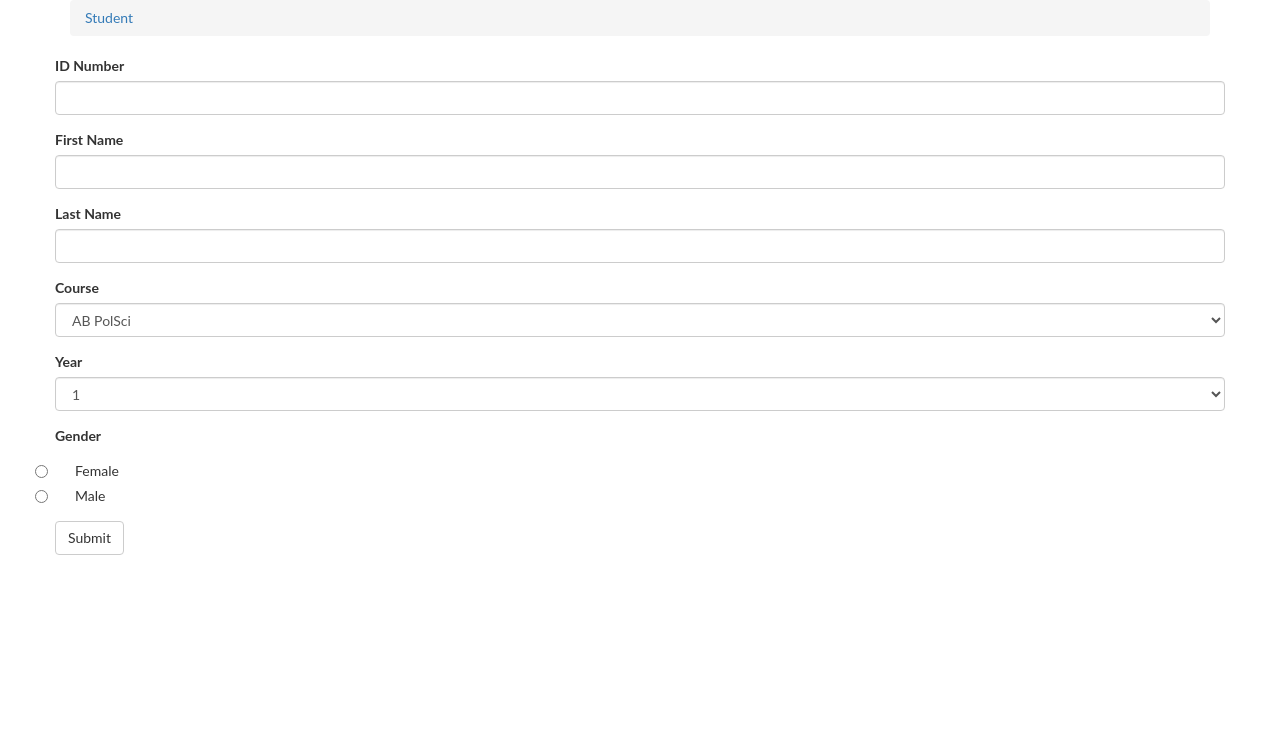
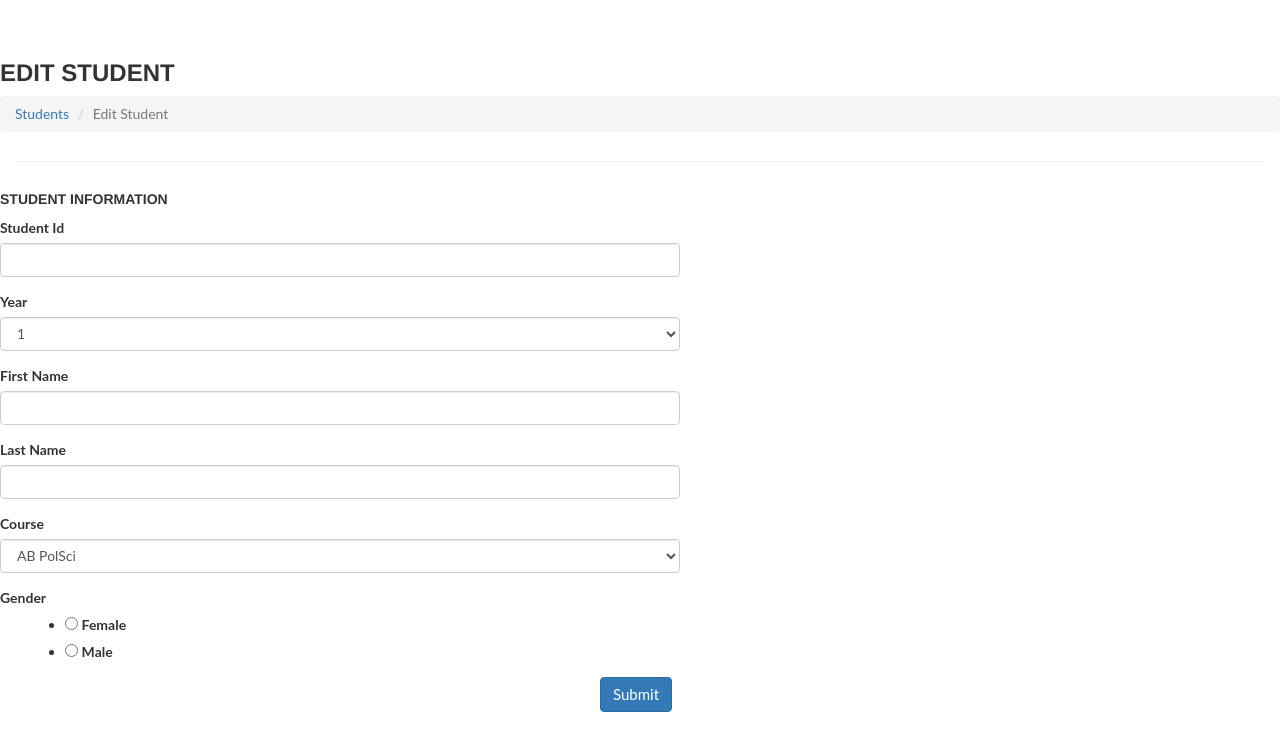
Before and after one commit to ShemaiahMontilla/SIS-WEB, a Flask app: template app/templates/edit_student.html in a window 1280 px wide. Shown: the top 751 px of the page. Run offline with Flask 2, Linux system fonts and the light colour scheme; the template is opened without the code that fills it: values that come from a table or form of the project are taken from there, others are empty; some libraries are stand-ins or nearby versions.

Commit message:
Change the template for the edit form for students, courses, colleges

```diff
--- a/app/templates/edit_student.html
+++ b/app/templates/edit_student.html
@@ -1,18 +1,78 @@
+{% extends "layouts/master_layout.html" %}
+
 {% import "bootstrap/wtf.html" as wtf %}
-{%- extends "layouts/master_layout.html" %}
+
 {% block content %}
-<div class="container">
-        <nav aria-label="breadcrumb">
-            <ol class="breadcrumb">
-                <li class="breadcrumb-item active" aria-current="page">
-                    <a href="{{ url_for('.index') }}">Student</a>
-                </li>
-            </ol>
-        </nav>
-        <div class="row">
+<div class="page-wrapper">
+   <div class="content container-fluid">
+      <div class="page-header">
+         <div class="row align-items-center">
             <div class="col">
-                {{ wtf.quick_form(form, "/student/edit/{{id_number}}","post") }}
+               <h3 class="page-title">Edit Student</h3>
+               <ul class="breadcrumb">
+                  <li class="breadcrumb-item"><a href="{{ url_for('.index') }}">Students</a></li>
+                  <li class="breadcrumb-item active">Edit Student</li>
+               </ul>
             </div>
-        </div>
+         </div>
+      </div>
+      <div class="row">
+      <form  method="POST" >
+         <input type="hidden" name="csrf_token" value="{{ csrf_token() }}"/>
+         <div class="col-sm-12">
+            <div class="card">
+               <div class="card-body">
+                  <div class="row">
+                     <div class="col-12">
+                        <h5 class="form-title"><span>Student Information</span></h5>
+                     </div>
+
+                     <div class = "col" style="width: 680px">
+                     <div class="col-12">
+                        <div class="form-group">
+                           <label>Student Id</label>
+                           {{ form.id(class_="validate form-control") }}
+                        </div>
+                     </div>
+                     <div class="col-12 ">
+                           <div class="form-group">
+                              <label>Year</label>
+                              {{ form.year(class_="validate form-control") }}
+                           </div>
+                     </div>
+                     <div class="col-12 ">
+                        <div class="form-group">
+                           <label>First Name</label>
+                           {{ form.first_name(class_=" validate form-control") }}
+                        </div>
+                     </div>
+                     <div class="col-12 ">
+                        <div class="form-group">
+                           <label>Last Name</label>
+                           {{ form.last_name(class_="form-control") }}
+                        </div>
+                     </div>
+                     <div class="col-12 ">
+                        <div class="form-group">
+                           <label>Course</label>
+                           {{ form.course_code(class_=" validate form-control") }}
+                        </div>
+                     </div>
+                     <div class="col-12">
+                           <label>Gender</label>
+                           {{ form.gender(class_= 'validate' ,style_="margin-left: 2.5rem") }}
+                     </div>
+                     <div class="col-12">
+                        {{ form.submit(class_=" validate btn btn-primary" , style_="font-size: 1.5rem; margin-left: 60rem") }}
+                     </div>
+                   </div>
+                  </div>
+               </div>
+            </div>
+            </div>
+         </div>
+      </form>
+      </div>
+   </div>
 </div>
-{%- endblock %}
+{% endblock %}
```
Also changed, not shown: app/templates/edit_college.html (+49 -14 lines), app/templates/edit_course.html (+54 -14 lines).
